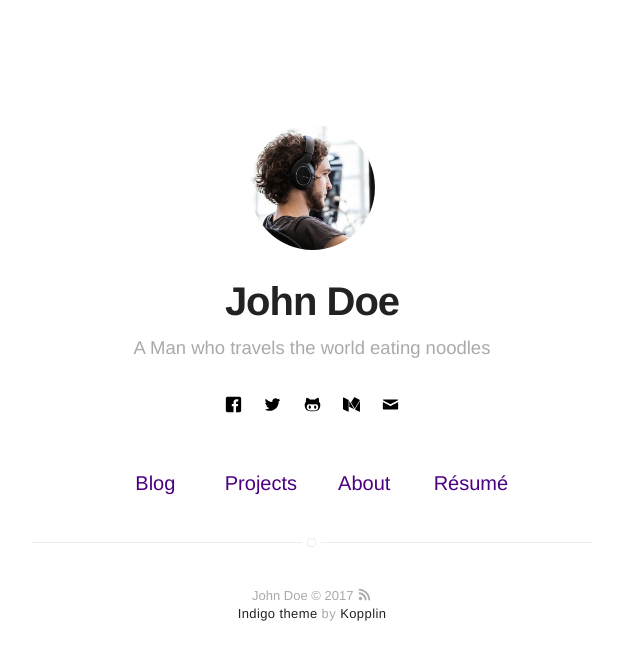
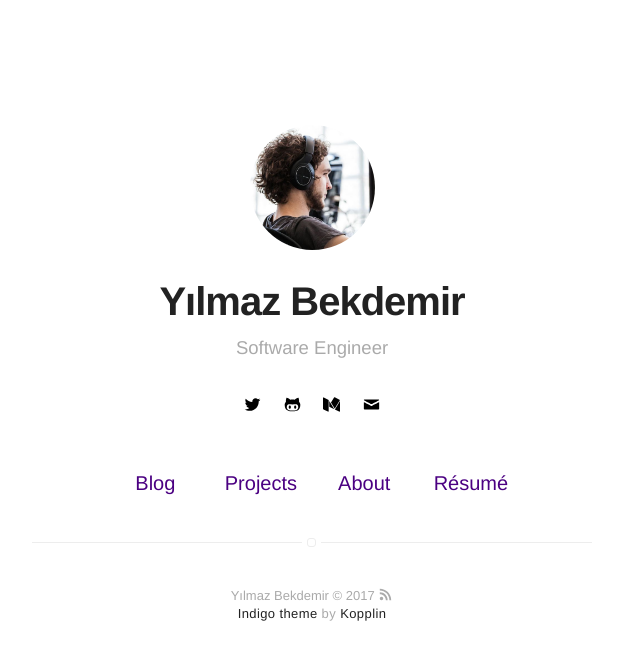
Before and after one commit to ybekdemir/ybekdemir.github.io, a Jekyll site: the page built from index.html, in a window 1280 px wide. Shown: the top 660 px of the page, without its empty margins (328-968 px from the left). Built offline with Jekyll 4.4.1, drawn with Linux system fonts in a browser that asks for light colours.

Commit message:
Config editted.

```diff
--- a/_config.yml
+++ b/_config.yml
@@ -1,9 +1,8 @@
 # main text of home
-name: John Doe
-bio: A Man who travels the world eating noodles
-
+name: Yılmaz Bekdemir
+bio: Software Engineer
 # twitter summary info
-description: A blog about technology and stuff related
+description: Personal Page
 
 # if it's an external image, update below for true
 # better with square images
@@ -14,9 +13,9 @@ picture: assets/images/profile.jpg
 # and specify source (external or local).
 resume: true
 resume-external: true
-resume-url: https://google.com/?q=my+resume
+resume-url: https://www.dropbox.com/s/1t1fevjre8v5ap3/cv.pdf?dl=0
 
-url: https://koppl.in/indigo
+url: http://ybekdemir.github.io
 # your url: http://USERNAME.github.io
 
 permalink: /:title/
@@ -34,37 +33,31 @@ disqus:
   categories: [blog, project] # only show disqus for posts that have these categories
 
 # if you don't have any of social below, comment the line
-facebook: myfacebook
-twitter: mytwitter
+#facebook: myfacebook
+twitter: ybekdemir
 # google: mygoogle
 # instagram: myinstagram
 # pinterest: mypinterest
 # linkedin: mylinkedin
 # youtube: myyoutube
 # spotify: myspotify
-github: mygithub
+github: ybekdemir
 # lastfm: mylastfm
 # stackoverflow: 7044681/mystackoverflow
 # quora: userquora
 # reddit: username
-medium: medium
+medium: ybekdemir
 # vimeo: myvimeo
 # lanyrd: mylanyrd
-email: myemail@gmail.com
+email: ybekdemir@gmail.com
 
 authors:
     johndoe:
-        name: John Doe
-        bio: A Man who travels the world eating noodles
+        name: Yılmaz Bekdemir
+        bio: Software Engineer
         external-image: false
         picture: assets/images/profile.jpg
-        twitter: johndoe
-    jamesfoster:
-        name: James Foster
-        bio: A Man who develops software with coffee
-        external-image: false
-        picture: assets/images/james.jpg
-        twitter: jamesfoster
+        twitter: ybekdemir
 
 # do you want a larger site? change the option below
 # options: [normal, large] | default: normal
```
